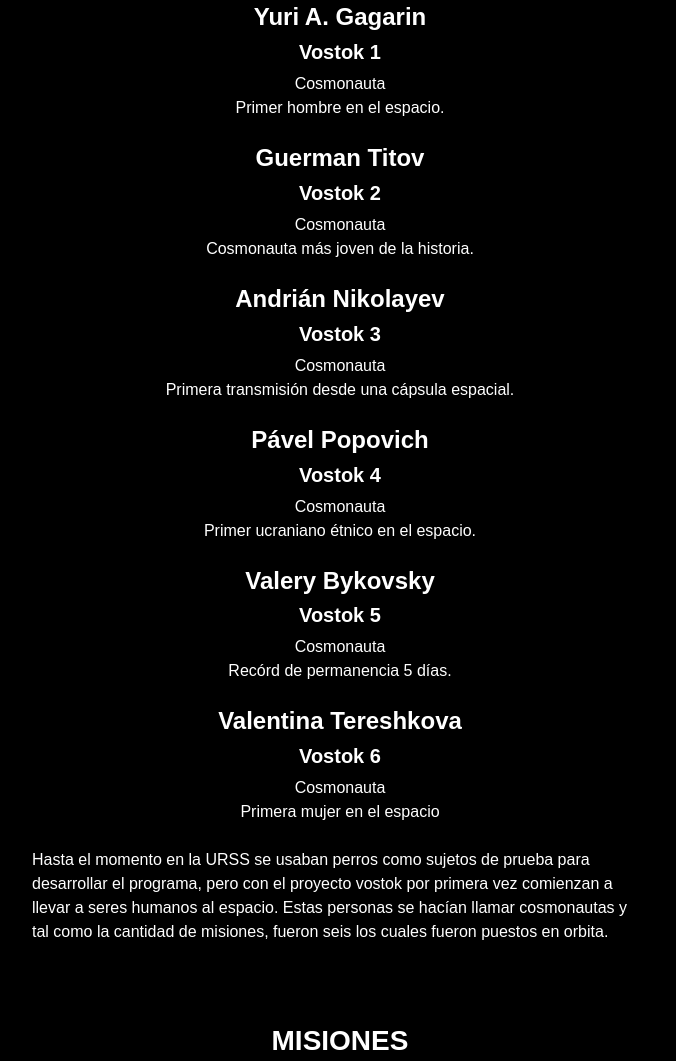
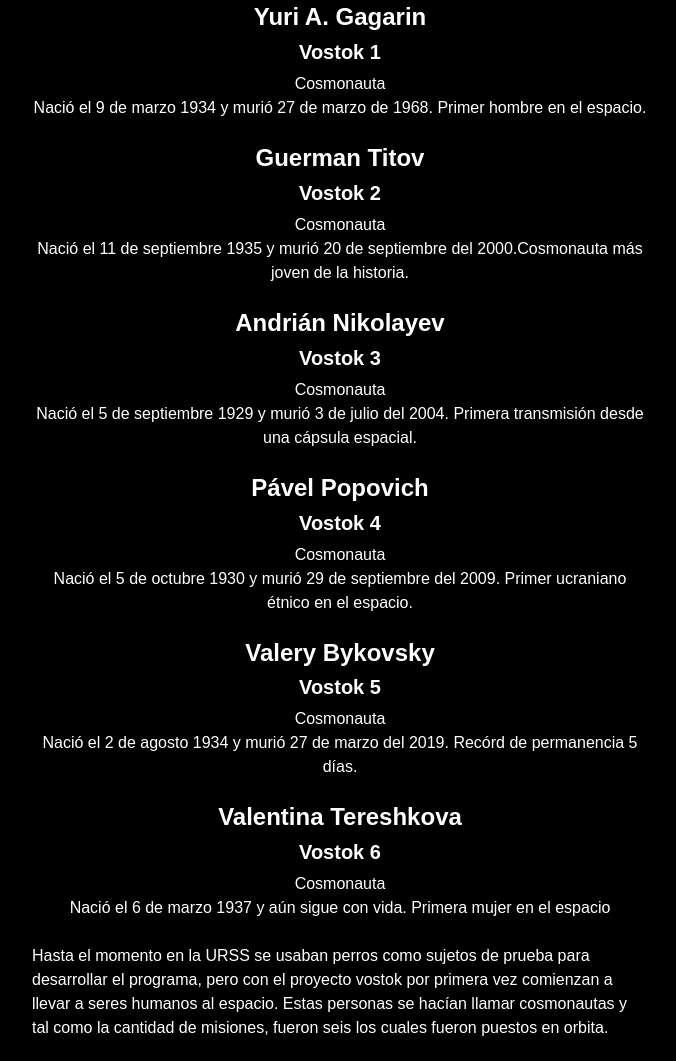
Before and after one commit to ProgramaVostok/infografia-digital, a plain HTML site: page index.html in a window 1280 px wide. Shown: the part 581-1642 px from the top of the page, without its empty margins (300-976 px from the left). Drawn offline with nearby package versions, Linux system fonts and the light colour scheme; no server answers; a web font is replaced by a local one.

Commit message:
Update index.html

```diff
--- a/index.html
+++ b/index.html
@@ -72,7 +72,7 @@
                         <h5>Vostok 1</h5>
                         <figure>
                             <object type="image/svg+xml" data="assets/uno.svg" class="w-50 mx-auto">Cosmonauta</object>
-                            <figcaption>Primer hombre en el espacio.</figcaption>
+                            <figcaption>Nació el 9 de marzo 1934 y murió 27 de marzo de 1968. Primer hombre en el espacio.</figcaption>
                         </figure>
                     </article>
 
@@ -82,7 +82,7 @@
                         <h5>Vostok 2</h5>
                         <figure>
                             <object type="image/svg+xml" data="assets/dos.svg" class="w-50 mx-auto">Cosmonauta</object>
-                            <figcaption>Cosmonauta más joven de la historia.</figcaption>
+                            <figcaption>Nació el 11 de septiembre 1935 y murió 20 de septiembre del 2000.Cosmonauta más joven de la historia.</figcaption>
                         </figure>
                     </article>
 
@@ -91,7 +91,7 @@
                         <h5>Vostok 3</h5>
                         <figure>
                             <object type="image/svg+xml" data="assets/tress.svg" class="w-50 mx-auto">Cosmonauta</object>
-                            <figcaption>Primera transmisión desde una cápsula espacial.</figcaption>
+                            <figcaption>Nació el 5 de septiembre 1929 y murió 3 de julio del 2004. Primera transmisión desde una cápsula espacial.</figcaption>
                         </figure>
                     </article>
 
@@ -100,7 +100,7 @@
                         <h5>Vostok 4</h5>
                         <figure>
                             <object type="image/svg+xml" data="assets/cuatro.svg" class="w-50 mx-auto">Cosmonauta</object>
-                            <figcaption>Primer ucraniano étnico en el espacio.</figcaption>
+                            <figcaption>Nació el 5 de octubre 1930 y murió 29 de septiembre del 2009. Primer ucraniano étnico en el espacio.</figcaption>
                         </figure>
                         </article>
                         <article class="text-center my-4" id="bokovsky">
@@ -108,7 +108,7 @@
                         <h5>Vostok 5</h5>
                         <figure>
                             <object type="image/svg+xml" data="assets/cinco.svg" class="w-50 mx-auto">Cosmonauta</object>
-                            <figcaption>Recórd de permanencia 5 días.</figcaption>
+                            <figcaption>Nació el 2 de agosto 1934 y murió 27 de marzo del 2019. Recórd de permanencia 5 días.</figcaption>
                         </figure>
                     </article>
 
@@ -117,7 +117,7 @@
                         <h5>Vostok 6</h5>
                         <figure>
                             <object type="image/svg+xml" data="assets/seis.svg" class="w-50 mx-auto">Cosmonauta</object>
-                            <figcaption>Primera mujer en el espacio</figcaption>
+                            <figcaption>Nació el 6 de marzo 1937 y aún sigue con vida. Primera mujer en el espacio</figcaption>
                         </figure>
                         </article>
                         <p>
```
